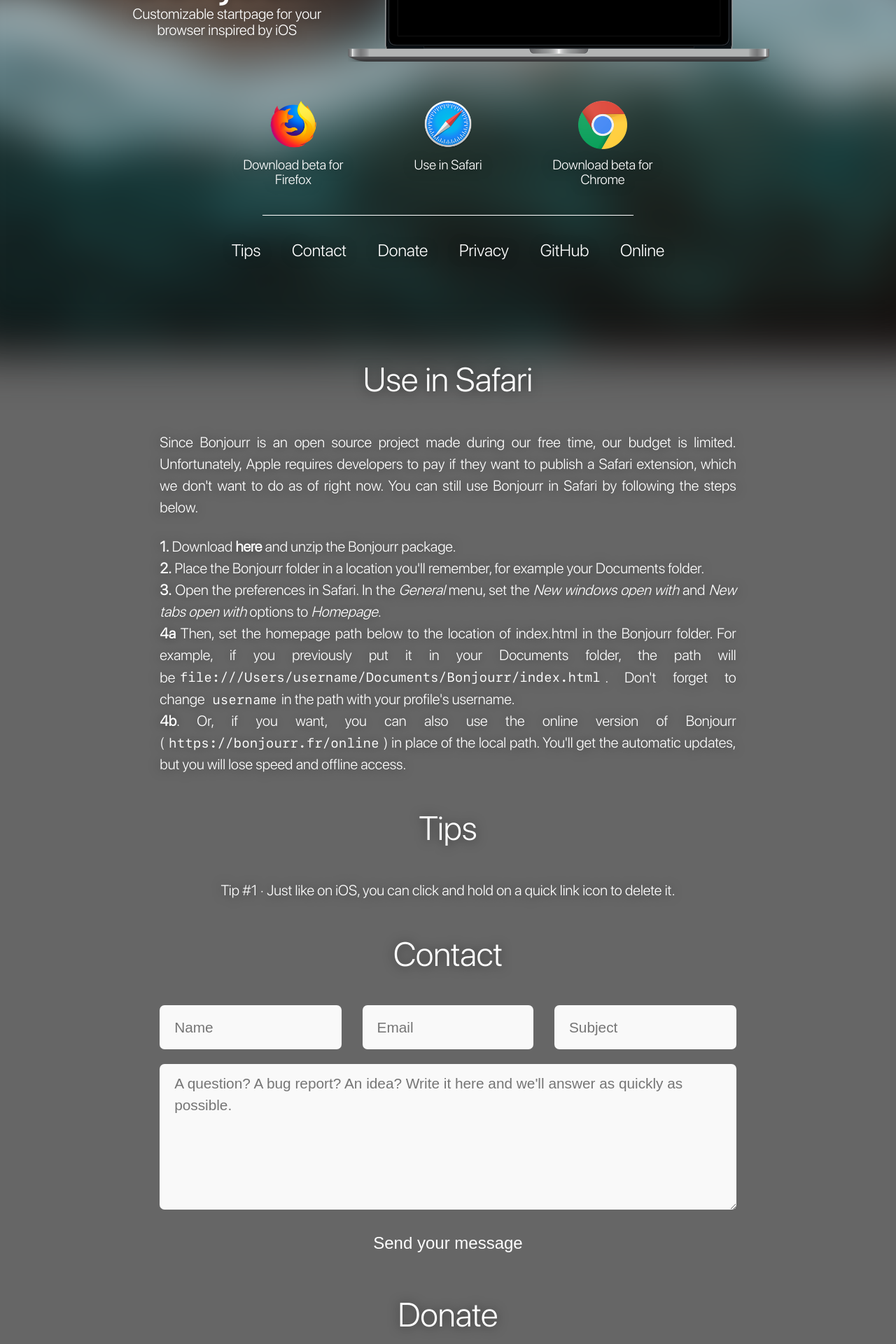
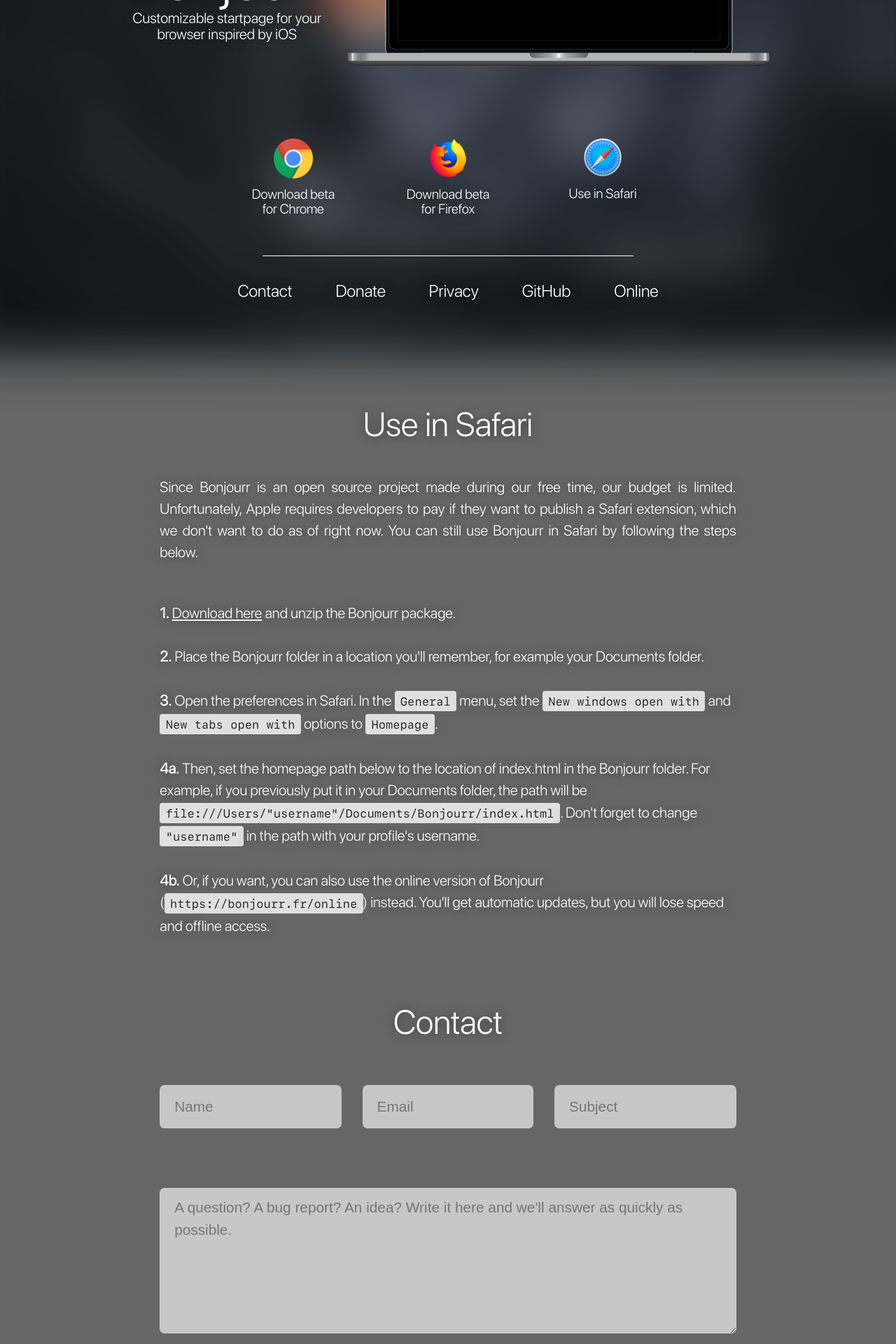
Before and after one commit to morceaudebois/bonjourr.fr, a PHP site: page / in a window 1280 px wide. Shown: the part 333-2253 px from the top of the page at 70% size. Run offline with PHP 8.4, Linux system fonts and the light colour scheme.

Commit message:
Aération

```diff
--- a/index.html
+++ b/index.html
@@ -15,7 +15,7 @@
 
 	<div class="background"></div>
 
-	<div class="centercontent">
+	<div class="centercontent row">
 		<div class="content">
 
 			<div class="row">
@@ -38,6 +38,18 @@
 
 			<div id="content70">
 				<div class="Grid Grid--gutters Grid--cols-3">
+
+					<div class="Grid-cell">
+						<a href="https://chrome.google.com/webstore/detail/bonjourr-startpage/dlnejlppicbjfcfcedcflplfjajinajd">
+							<div class="browser_link content-1of3">
+								<div class="flex_center">
+									<img src="src/images/chrome.png" href="chrome_icon" class="browser_icon">
+								</div>
+								<h4>Download beta for Chrome</h4>
+							</div>
+						</a>
+					</div>
+
 					<div class="Grid-cell">
 						<a href="https://bonjourr.fr/bonjourr_firefox.xpi">
 							<div class="browser_link content-1of3">
@@ -58,21 +70,12 @@
 							</div>
 						</a>
 					</div>
-					<div class="Grid-cell">
-						<a href="https://chrome.google.com/webstore/detail/bonjourr-startpage/dlnejlppicbjfcfcedcflplfjajinajd">
-							<div class="browser_link content-1of3">
-								<div class="flex_center">
-									<img src="src/images/chrome.png" href="chrome_icon" class="browser_icon">
 				</div>
-								<h4>Download beta for Chrome</h4>
-							</div>
-						</a>
-					</div>
-				</div>
+
 			<hr>
+
 			<nav>
 				<div class="nav_center">
-						<a href="#tips">Tips</a>
 					<a href="#contact">Contact</a>
 					<a href="#donate">Donate</a>
 					<a href="#privacy">Privacy</a>
@@ -89,15 +92,24 @@
 			<h2 class="section_title">Use in Safari</h2>
 			<p>Since Bonjourr is an open source project made during our free time, our budget is limited. Unfortunately, Apple requires developers to pay if they want to publish a Safari extension, which we don't want to do as of right now. You can still use Bonjourr in Safari by following the steps below.</p><br>
 
-			<p><span class="bolder">1.</span> Download <a href="https://bonjourr.fr/bonjourr.zip">here</a> and unzip the Bonjourr package.<br><span class="bolder">2.</span> Place the Bonjourr folder in a location you'll remember, for example your Documents folder.<br><span class="bolder">3.</span> Open the preferences in Safari. In the <i>General</i> menu, set the <i>New windows open with</i> and <i>New tabs open with</i> options to <i>Homepage</i>.<br><span class="bolder">4a</span> Then, set the homepage path below to the location of index.html in the Bonjourr folder. For example, if you previously put it in your Documents folder, the path will be<code>file:///Users/username/Documents/Bonjourr/index.html</code>. Don't forget to change <code>username</code>in the path with your profile's username.<br><span class="bolder">4b</span>. Or, if you want, you can also use the online version of Bonjourr (<code>https://bonjourr.fr/online</code>) in place of the local path. You'll get the automatic updates, but you will lose speed and offline access.</p>
+			<p>
+				<li>
+					<strong>1.</strong>
+					<a href="https://bonjourr.fr/bonjourr.zip">Download here</a> and unzip the Bonjourr package.
+				</li>
+				<li>
+					<strong>2.</strong> Place the Bonjourr folder in a location you'll remember, for example your Documents folder.
+				</li>
+				<li>
+					<strong>3.</strong> Open the preferences in Safari. In the <code>General</code> menu, set the <code>New windows open with</code> and <code>New tabs open with</code> options to <code>Homepage</code>.
+				</li>
+				<li>
+					<strong>4a.</strong> Then, set the homepage path below to the location of index.html in the Bonjourr folder. For example, if you previously put it in your Documents folder, the path will be <code>file:///Users/"username"/Documents/Bonjourr/index.html</code>. Don't forget to change <code>"username"</code> in the path with your profile's username.
+				</li>
+				<li>
+					<strong>4b.</strong> Or, if you want, you can also use the online version of Bonjourr (<code>https://bonjourr.fr/online</code>) instead. You'll get automatic updates, but you will lose speed and offline access.
+				</li>
 
-		</div>
-	</div>
-
-	<div id="tips" class="row">
-		<div class="col-md-8 offset-md-2">
-			<h2 class="section_title">Tips</h2>
-			<p>Tip #1 · Just like on iOS, you can click and hold on a quick link icon to delete it.</p>
 		</div>
 	</div>
 
@@ -152,7 +164,7 @@
 	<div id="privacy" class="row">
 		<div class="col-md-8 offset-md-2">
 			<h2 class="section_title">Privacy</h2>
-			<p>Bonjourr doesn't collect any of your personnal data, whether it is your user preferences, your browser history or the maiden name of your mom. It is as simple as that.</p>
+			<p>Bonjourr syncs your user preferences with your google chrome or firefox account. It does not collect any data, not even weather location. Bonjourr only needs one permission, browser storage.</p>
 		</div>
 	</div>
 
--- a/src/scripts/script.js
+++ b/src/scripts/script.js
@@ -1,11 +1,5 @@
-
-
-
-
-// Signature aléatoire
-$(document).ready(function() {
-    var quotes = new Array("<p>Made in France with ❤️<br> by <a href='https://victor-azevedo.me/'>Victor Azevedo</a> & <a href='https://tahoe.be'>Tahoe Beetschen</a></p>", "<p>Made in France with ❤️<br> by <a href='https://tahoe.be'>Tahoe Beetschen</a> & <a href='https://victor-azevedo.me/'>Victor Azevedo</a></p>");
-    var randno = Math.floor(Math.random()*(quotes.length));
-    $('.signature').append(quotes[randno]);
-    console.log(randno);
-});
+if (Math.random() > .5) {
+	$('.signature').append("<p>Made in France with ❤️<br> by <a href='https://victor-azevedo.me/'>Victor Azevedo</a> & <a href='https://tahoe.be'>Tahoe Beetschen</a></p>");
+} else {
+	$('.signature').append("<p>Made in France with ❤️<br> by <a href='https://tahoe.be'>Tahoe Beetschen</a> & <a href='https://victor-azevedo.me/'>Victor Azevedo</a></p>");
+}
--- a/style.css
+++ b/style.css
@@ -25,7 +25,6 @@
 
 body {
 	margin: 0;
-    cursor: default;
     background: #666;
     color: white!important;
     font-size: 16px;
@@ -34,17 +33,17 @@
 	scroll-behavior: smooth;
 }
 
-* { transition:all .2s linear!important; }
+* { transition:all .1s linear!important; }
 
 .background {
 	z-index: -1;
 	position: fixed;
 	width: 100vw;
 	height: 100vh;
-	background-image: url("src/images/avi-richards-beach.jpg");
+	background-image: url("src/images/casey-horner-unsplash.jpg");
 	background-size: cover;
 	background-position: center center;
-	filter: blur(30px);
+	filter: blur(30px) brightness(.7);
 	transform: scale(1.1);
 }
 
@@ -72,9 +71,9 @@
 
 h4 { font-size: 1.5em; }
 
-a, a:hover {
-	text-decoration: none!important;
+a, a:hover, a:focus, a:active {
 	color: white;
+	text-decoration: none;
 }
 
 hr {
@@ -137,11 +136,16 @@
 
 .browser_link {
 	padding: 1.5em;
+	margin: 1em;
 	border-radius: 15px;
 }
 
 .browser_link:hover {
-	background-color: rgba(0, 0, 0, 0.4);
+	background-color: rgba(12, 12, 12, .4);
+}
+.browser_link:active,
+.browser_link:focus {
+	background-color: rgba(12, 12, 12, .6);
 }
 
 /*Nav*/
@@ -169,39 +173,30 @@
 
 nav a:hover:after { width: 100%; }
 
-code {
-	background: transparent;
-	color: white;
-	font-family: sf_monoregular;
-	overflow-wrap: break-word;
-	word-wrap: break-word;
+
+li {
+	list-style: none;
+	font-size: 1.3em;
+	line-height: 1.5em;
+	margin: 1.5em 0;
 }
 
-.bolder {
-	font-weight: bolder;
+li a, li a:hover {
+	text-decoration: underline;
+}
+
+code {
+	background: rgba(255,255,255,.8);
+	color: #222;
+	font-size: .8em;
+	font-family: sf_monoregular;
+	padding: .1em .5em;
+	text-shadow: none;
 }
 
 
-/*Signature*/
-.signature {
-	position: relative;
-	top: 7em;
-	padding-bottom: 4em;
-	color: white;
-	font-size: .7em;
-}
+/* Contact form */
 
-.signature p {
-	text-align: center;
-}
-
-.signature a, #useinsafari div p a {
-	text-decoration: none;
-	font-weight: bolder;
-	color: white;
-}
-
-/* Contact form */
 .inputfield {
 	height: 3em;
 	margin-bottom: 1em;
@@ -217,7 +212,7 @@
 	width: 100%;
 	border: none;
 	border-radius: 7px;
-	background-color: #F9F9F9;
+	background-color: #F1F1F1B3;
 	transition: background-color 0.3s;
 	font-size: 1.3em;
 	padding-left: 1em;
@@ -281,6 +276,10 @@
 #paypal:hover, #crypto:hover {
 	filter: brightness(0.85);
 }
+#paypal:focus, #crypto:focus,
+#paypal:active, #crypto:active {
+	filter: brightness(0.7);
+}
 
 #paypal img { height: 60%; }
 
@@ -297,10 +296,29 @@
 	visibility: hidden;
 }
 
+/*Signature*/
+.signature {
+	position: relative;
+	top: 7em;
+	padding-bottom: 2em;
+	color: white;
+	font-size: .7em;
+}
+
+.signature p {
+	text-align: center;
+}
+
+.signature a {
+	text-decoration: none;
+	font-weight: bolder;
+	color: white;
+}
+
+
 /*Bootstrap correction*/
 .row {
-	margin-right: 0;
-	margin-left: 0;
+	margin: 4em 0;
 }
 
 /*Flex responsive*/
@@ -316,6 +334,7 @@
 	display: flex;
 	align-items: center;
 	flex-wrap: wrap;
+	margin: 0;
 }
 
 #content70 {
```
Also changed, not shown: src/images/avi-richards-beach.jpg (deleted), src/images/casey-horner-unsplash.jpg (added). Lines whose indentation alone changed are shown as unchanged.
